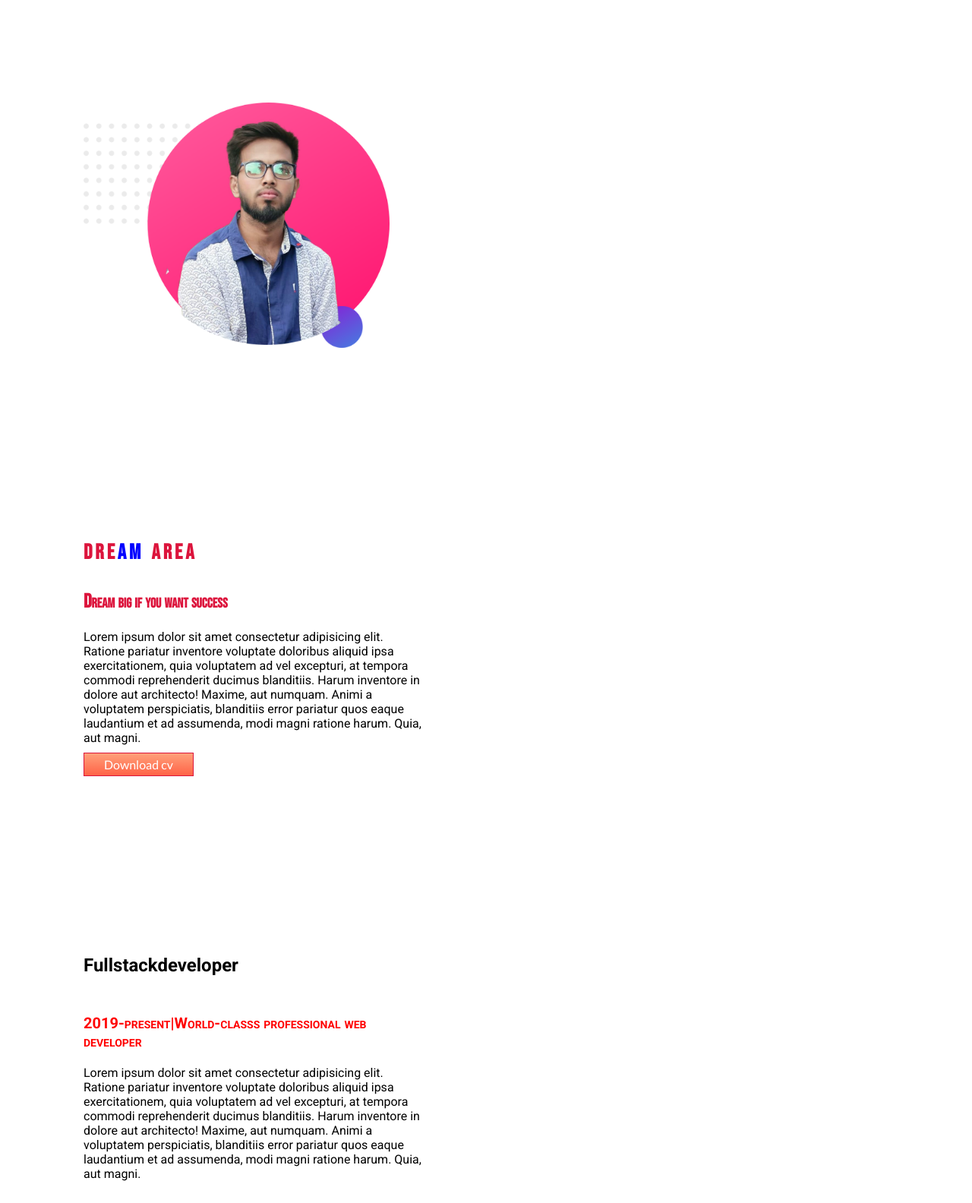
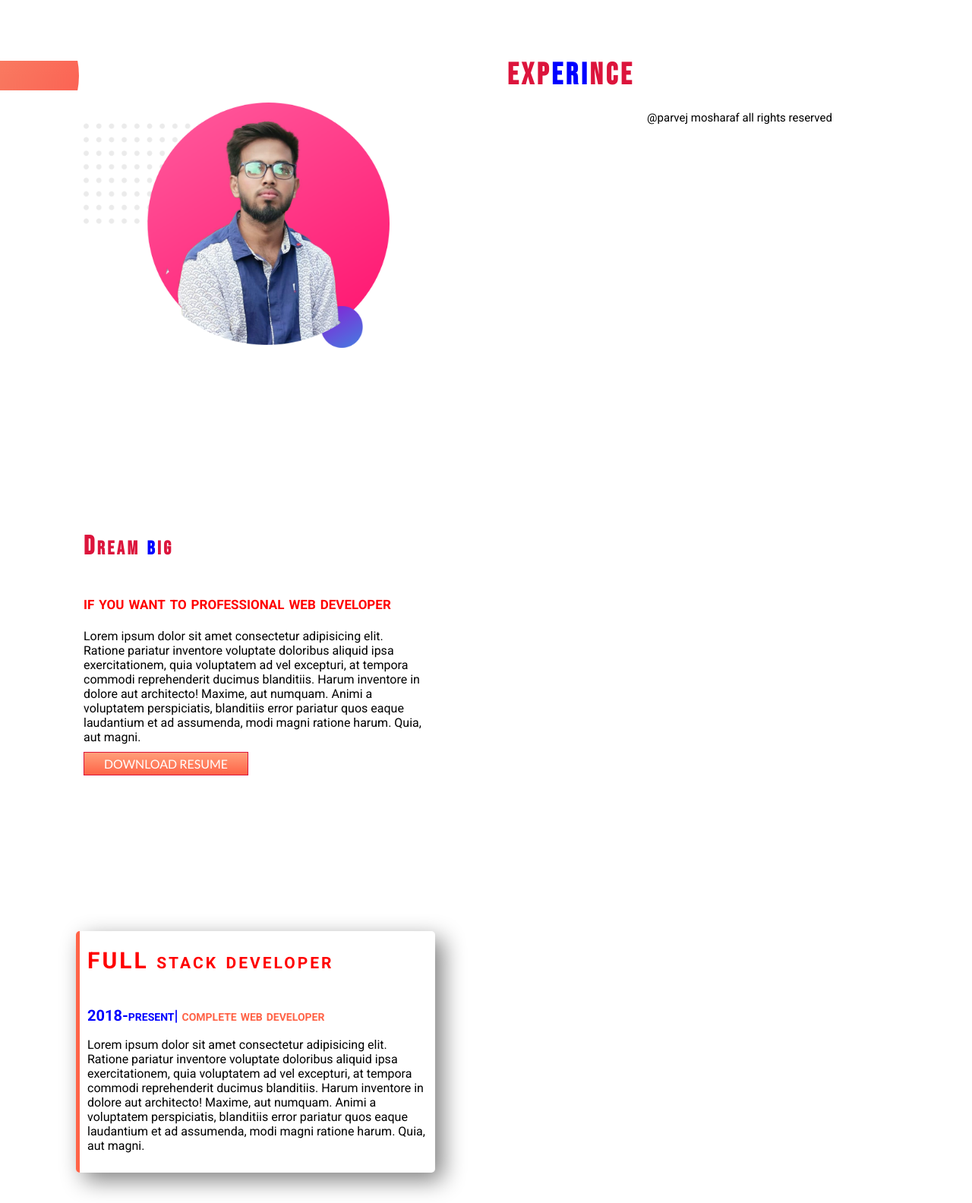
Before and after one commit to parvej-COU14/first-website, a plain HTML site: page index.html in a window 1280 px wide. Shown: the part 1120-2704 px from the top of the page at 76% size. Drawn offline with Linux system fonts and the light colour scheme.

Commit message:
all done

```diff
--- a/index.html
+++ b/index.html
@@ -24,40 +24,58 @@
 
     </section>
 
+    <section class="top2">
+        <div class="left">
+            <img src="images/image 9.png" alt="">
 
-    <section class="dream">
-        <div class="right">
-<img src="images/image 9.png" alt="">
+               </div>
+
+
+        <div class="left">    <h1> Dream <span class="highlight1">b</span>ig</h1>
+<h2>if you want to  professional web developer</h2>
+            <p>Lorem ipsum dolor sit amet consectetur adipisicing elit. Ratione pariatur inventore voluptate doloribus aliquid ipsa exercitationem, quia voluptatem ad vel excepturi, at tempora commodi reprehenderit ducimus blanditiis. Harum inventore in dolore aut architecto! Maxime, aut numquam. Animi a voluptatem perspiciatis, blanditiis error pariatur quos eaque laudantium et ad assumenda, modi magni ratione harum. Quia, aut magni. </p>
+            <a class="button"target="-blank" href="https://github.com/parvej-COU14/first-website">DOWNLOAD RESUME</a>
+        </div>
+
+    </section>
+
+
+  <section="experience">
+ <div class="middle">
+
+
+    <div class="exper"> <h1 >EXP<span class="highlight5">ERI</span>NCE</h1>
+
+    </div>
+
+
+        <div class="left1">  <div class="parvej"><h1>FULL<span class="highlight7"> stack</span> developer</h1>
+            <h2>2018-present| <span class="highlight6">complete web developer</span> </h2>
+
+            <p>Lorem ipsum dolor sit amet consectetur adipisicing elit. Ratione pariatur inventore voluptate doloribus aliquid ipsa exercitationem, quia voluptatem ad vel excepturi, at tempora commodi reprehenderit ducimus blanditiis. Harum inventore in dolore aut architecto! Maxime, aut numquam. Animi a voluptatem perspiciatis, blanditiis error pariatur quos eaque laudantium et ad assumenda, modi magni ratione harum. Quia, aut magni. </p>
+        </div>
+
         </div>
 
 
-        <div class="right">    <h1>dre<span class="highlight3">am </span> area</h1>
+        <div class="left1">    <h1>junior<span class="highlight4"> web</span> developer</h1>
+            <h2>2019-presernt| <span class="highlight2">programming start </span> </h2>
 
-            <h3>Dream big if you want success</h3>
-            <p>Lorem ipsum dolor sit amet consectetur adipisicing elit. Ratione pariatur inventore voluptate doloribus aliquid ipsa exercitationem, quia voluptatem ad vel excepturi, at tempora commodi reprehenderit ducimus blanditiis. Harum inventore in dolore aut architecto! Maxime, aut numquam. Animi a voluptatem perspiciatis, blanditiis error pariatur quos eaque laudantium et ad assumenda, modi magni ratione harum. Quia, aut magni. </p>
-            <a class="button"target="-blank" href="https://github.com/parvej-COU14/first-website">Download cv</a>
-        </div>
-
-    </section>
-    <section class="experience">
-        <h2>experience</h2>
-
-        <div class="left">    <h2>Full<span class="highlight4">stack</span>developer</h2>
-
-            <h3>2019-present|<span class="hero1">World-classs professional web developer</span></h3>
             <p>Lorem ipsum dolor sit amet consectetur adipisicing elit. Ratione pariatur inventore voluptate doloribus aliquid ipsa exercitationem, quia voluptatem ad vel excepturi, at tempora commodi reprehenderit ducimus blanditiis. Harum inventore in dolore aut architecto! Maxime, aut numquam. Animi a voluptatem perspiciatis, blanditiis error pariatur quos eaque laudantium et ad assumenda, modi magni ratione harum. Quia, aut magni. </p>
 
         </div>
-            <div class="left">
-                 <h2>baby<span class="highlight4">web</span>developer</h2>
 
-            <h3>2020-present|<span class="hero2">World-classs full stack web developer</span></h3>
-            <p>Lorem ipsum dolor sit amet consectetur adipisicing elit. Ratione pariatur inventore voluptate doloribus aliquid ipsa exercitationem, quia voluptatem ad vel excepturi, at tempora commodi reprehenderit ducimus blanditiis. Harum inventore in dolore aut architecto! Maxime, aut numquam. Animi a voluptatem perspiciatis, blanditiis error pariatur quos eaque laudantium et ad assumenda, modi magni ratione harum. Quia, aut magni. </p>
+        </div>
+    </section>
+            <footer>
+                <p>@parvej mosharaf all rights reserved</p>
+            </footer>
 
 
-            </div>
 
-    </section>
+
+
+
 
 
 
--- a/style.css
+++ b/style.css
@@ -44,6 +44,7 @@ h3{
 }
 section{
     height: 500px;
+    margin-bottom: 100px;
 }
 .button{
     text-decoration: none;
@@ -56,44 +57,91 @@ section{
     color: white;
     cursor: pointer;
 
+}/*   second part     */
+h2{
+    font-family: 'Roboto', sans-serif;
+    font-size: 24px;
+    font-variant: small-caps;
+    margin-top: 50px;
+    color: red;
 }
-/* second part */
-.right{
+.top2{
+
+    background-image: url("images/dream-bg.png") ;
+    background-repeat: no-repeat;
+   background-position: right;
+
+
+   }
+
+
+
+ /*   third part     */
+ .left1{
     width: 35%;
     float: left;
     margin: 100px ;
     padding: 10px;
 }
-.right img{
-    width: 90%;
+
+.exper h1{
+    font-family: 'Bebas Neue', cursive;
+    color: crimson;
+
+    letter-spacing: .1em;
+    font-size:40px;
+    padding: 10px;
+
+
 }
-.highlight3{
+
+.highlight5{
     color: blue;
 }
-.right h1{
-    font-size: 40px;
-    font-family: 'Bebas Neue', cursive;
-    color: crimson;
+.left1 h1{
+    font-family: 'Roboto', sans-serif;
+    font-size: 30px;
+    font-variant: small-caps;
+
+    color: red;
 }
-.right h3{
-    font-family: 'Bebas Neue', cursive;
-    color: crimson;
-    line-height:.5cm;
+.left1 h2{
+    font-family: 'Roboto', sans-serif;
+    font-size: 20px;
+    font-variant: small-caps;
 
-    font-size: 26px;
-    font-variant: small-caps;}
+    color: blue;
+}
+.highlight6{
+    color: tomato;
+}
+.highlight2{
+    color: tomato;
+}
+.left1{
+    box-shadow: 10px 10px 30px gray;
+    border-radius: 5px;
+    height: 55%;
+    border-left: 5px solid tomato;
 
-    .dream{
+}
+.middle{
+    background-image: url(images/exp-bg.png);
+    background-repeat: no-repeat;
+    background-position: left;
 
- background-image: url("images/dream-bg.png") ;
- background-repeat: no-repeat;
- background-position: right;
- background-size: 50px;
+.middle{
+    height: 500px;
+
+
+}
+
+}
+footer p{
+
+   text-align: center;
+   justify-content: center;
+   color: black;
+   font-size: 15px;
+
     }
-    /* third part */
-    .right{
-        width: 35%;
-      float: left;
-        margin: 100px ;
-        padding: 10px;
-    }
```
Also changed, not shown: images/work-1.png (added), images/work-2.jpg (added), images/work-3.jpg (added).
